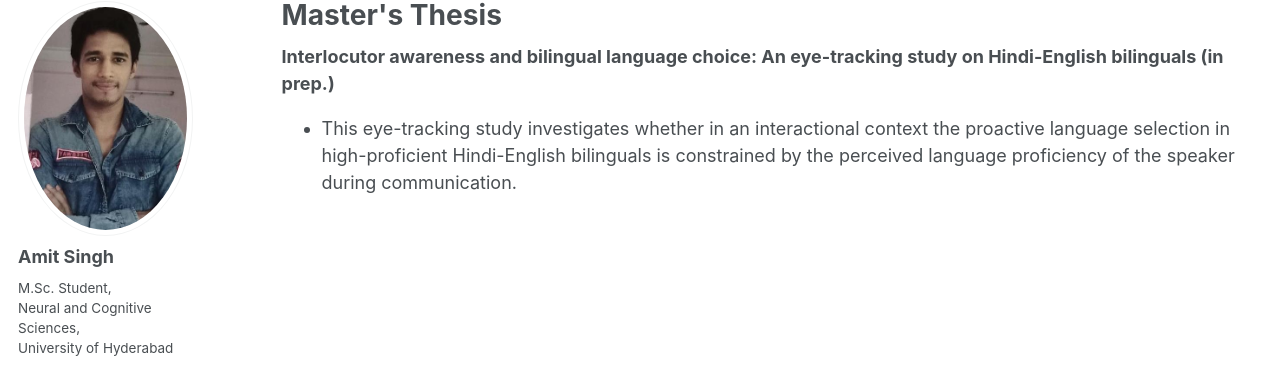
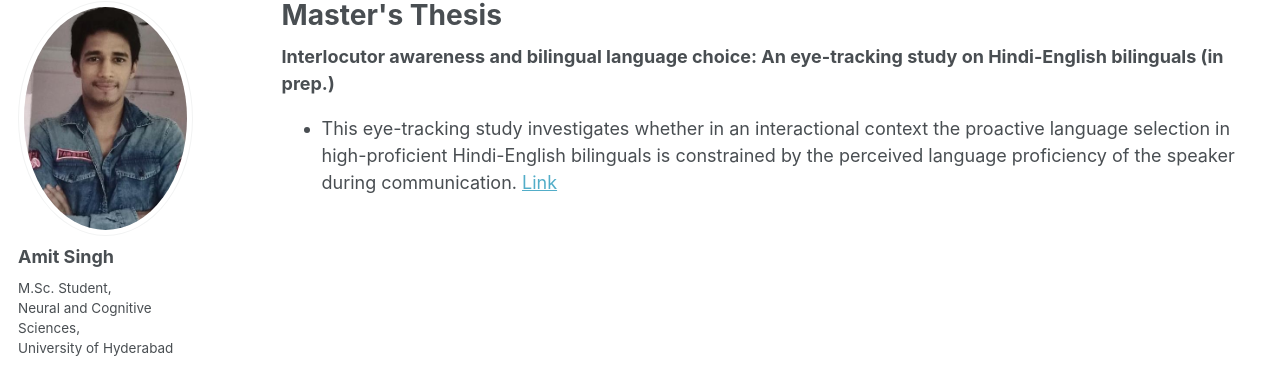
Before and after one commit to amits1ngh/amits1ngh.github.io, a Jekyll site: the page built from _pages/portfolio.html, in a window 1280 px wide. Shown: the part 117-482 px from the top of the page. Built offline with Jekyll 4.4.1, drawn with Linux system fonts in a browser that asks for light colours.

Commit message:
added thesis

```diff
--- a/_pages/portfolio.html
+++ b/_pages/portfolio.html
@@ -6,7 +6,7 @@ author_profile: true
 ---
 <b>Interlocutor awareness and bilingual language choice: An eye-tracking study on Hindi-English bilinguals (in prep.)</b>
 <ul>
-  <li>This eye-tracking study investigates whether in an interactional context the proactive language selection in high-proficient Hindi-English bilinguals is constrained by the perceived language proficiency of the speaker during communication.
+  <li>This eye-tracking study investigates whether in an interactional context the proactive language selection in high-proficient Hindi-English bilinguals is constrained by the perceived language proficiency of the speaker during communication. <a href ="/files/Thesis.pdf" type="application/pdf">Link</a>
 
 </li>
 </ul>
```
Also changed, not shown: _pages/publications.md (+1 -1 lines), 3 other files.
